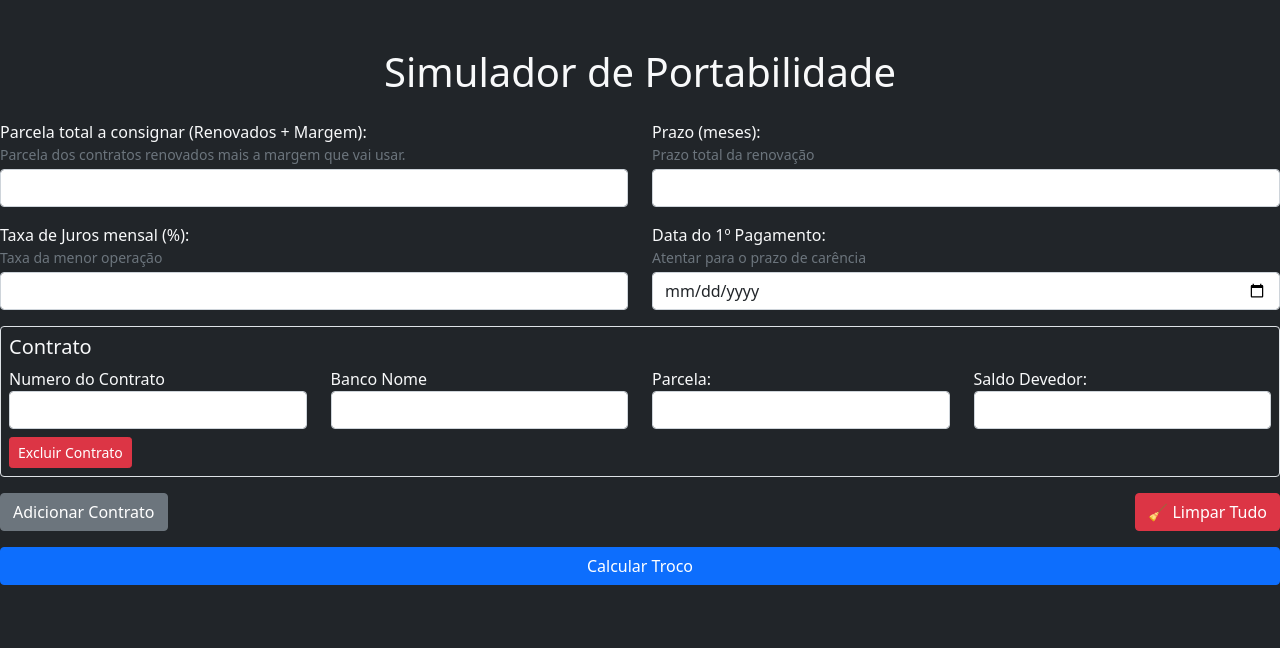
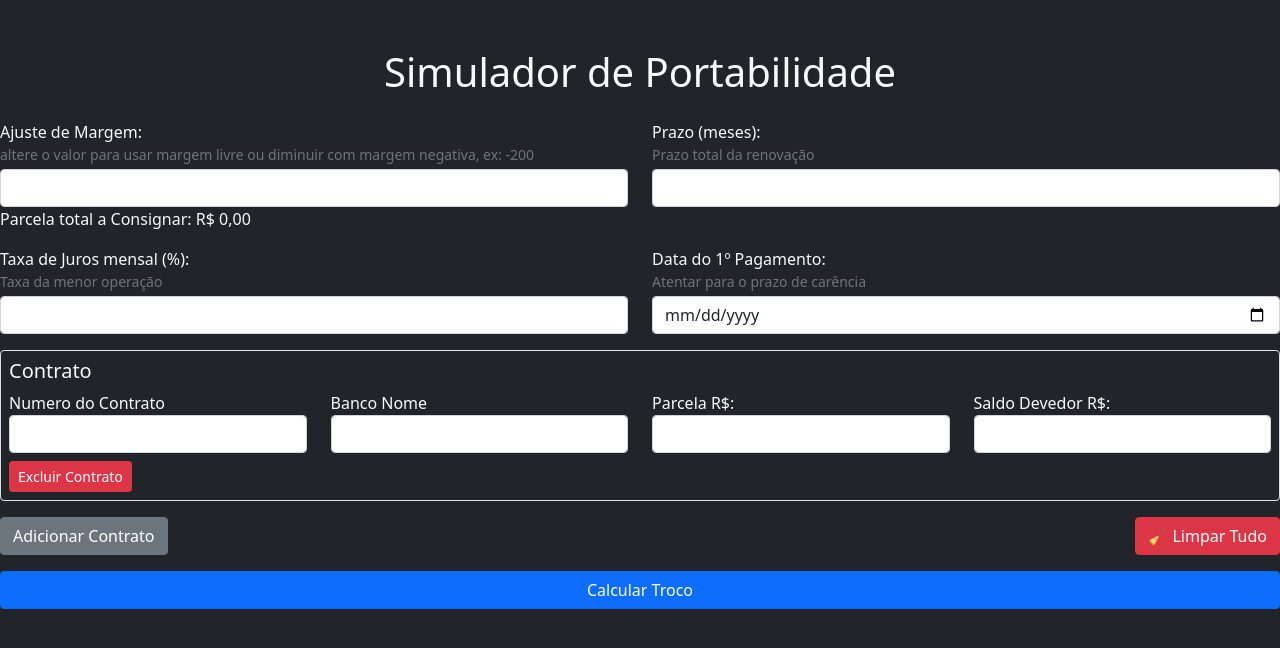
Before and after one commit to ksseo-ds/simulador-portabilidade, a Flask app: page / in a window 1280 px wide. Shown: the part 56-704 px from the top of the page. Run offline with Flask 3, Linux system fonts and the light colour scheme; some libraries are stand-ins or nearby versions.

Commit message:
adicionando funcionalidade

```diff
--- a/logica/calculadora.py
+++ b/logica/calculadora.py
@@ -11,8 +11,8 @@
 
     '''
 
-    def __init__(self, nova_parcela:Decimal, prazo, juros_mensal:Decimal, data_pagamento, saldos:Decimal, parcelas:int):
-        self.nova_parcela = Decimal(nova_parcela)
+    def __init__(self, nova_parcela:Decimal, prazo, juros_mensal:Decimal, data_pagamento, saldos:Decimal, parcelas):
+        self.nova_parcela = Decimal(nova_parcela + sum(parcelas))
         self.prazo = prazo
         self.juros_mensal = Decimal(juros_mensal) / Decimal(100)
         self.data_pagamento = data_pagamento
--- a/main.py
+++ b/main.py
@@ -8,7 +8,7 @@
 
 @app.route('/')
 def index():
-    return render_template('resultado.html')
+    return render_template('complexo.html')
 
 @app.route('/complexo', methods=['GET','POST'])
 def complexo():
@@ -118,7 +118,7 @@
         'complexo.html',
         dados_contratos=dados_contratos,
         resultado=resultado,
-        nova_parcela=nova_parcela,
+        nova_parcela=50000,
         prazo=prazo,
         juros=juros,
         data_pagamento=data_pagamento_str,
@@ -126,4 +126,4 @@
     )
 
 if __name__ == '__main__':
-    app.run(host ="0.0.0.0", port=5000)
+    app.run(host ="0.0.0.0", port=5000, debug=True)
--- a/templates/complexo.html
+++ b/templates/complexo.html
@@ -7,9 +7,11 @@
     <!-- Nova operação -->
     <div class="row mb-3">
         <div class="col-md-6">
-            <label>Parcela total a consignar (Renovados + Margem):</label>
-            <small class="text-muted d-block mb-1">Parcela dos contratos renovados mais a margem que vai usar.</small>
-            <input type="number" name="nova_parcela" class="form-control" step="0.01" required value="{{ nova_parcela if nova_parcela is defined }}">
+            <label>Ajuste de Margem:</label>
+            <small class="text-muted d-block mb-1">altere o valor para usar margem livre ou diminuir com margem negativa, ex: -200</small>
+            <input type="number" name="nova_parcela" id ="nova_parcela" class="form-control" step="0.01" required value="{{ nova_parcela if nova_parcela is defined }}" oninput="calcularParcelaTotal()">
+            <span id ="parcela_total">Parcela total a Consignar: R$ 0,00 </span>
+
         </div>
         <div class="col-md-6">
             <label>Prazo (meses):</label>
@@ -48,7 +50,7 @@
                     </div>
                     <div class="col-md-3">
                         <label>Parcela:</label>
-                        <input type="number" name="valor_parcelas" class="form-control" step="0.01" required value="{{ c.parcela }}">
+                        <input type="number" name="valor_parcelas" class="form-control" step="0.01" required value="{{ c.parcela }}" oninput="calcularParcelaTotal()">
                     </div>
                     <div class="col-md-3">
                         <label>Saldo Devedor:</label>
@@ -154,5 +156,27 @@
     const contrato = botao.closest(".contrato");
     contrato.remove();
 }
+
+function calcularParcelaTotal(){
+    const parcelas = document.querySelectorAll("input[name='valor_parcelas']");
+    let totalParcelas = 0
+    parcelas.forEach(input => {
+        let valor = parseFloat(input.value);
+        if (!isNaN(valor)) {
+            totalParcelas += valor;
+        }
+    });
+
+    const ajusteInput = document.getElementById("nova_parcela");
+    let ajuste = parseFloat(ajusteInput.value);
+
+    if (!isNaN(ajuste)) {
+        totalParcelas += ajuste;
+    }
+
+    document.getElementById("parcela_total").innerText =
+        "Parcela total a Consignar: R$ " + totalParcelas.toFixed(2);
+}
+
 </script>
 {% endblock %}
```
